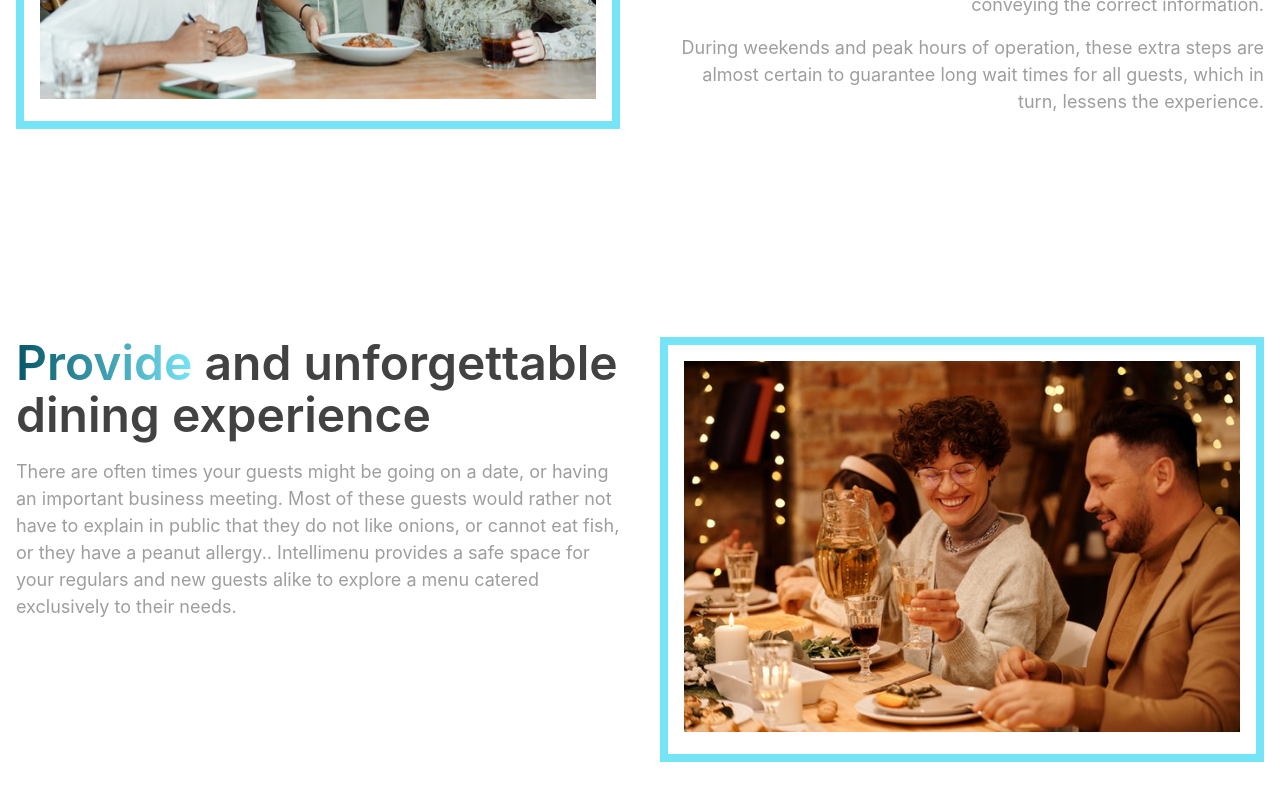
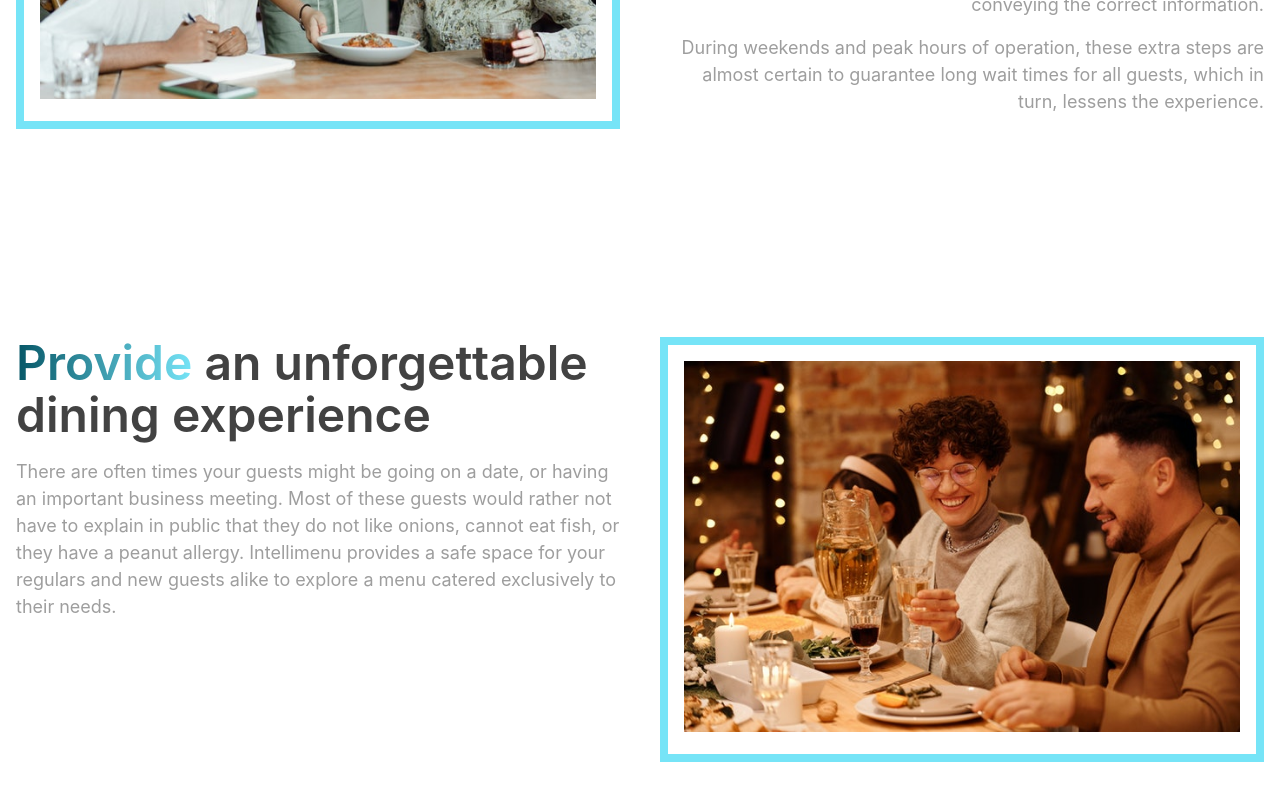
Before and after one commit to s-kngstn/intelli-menu, a Next.js app: page /about in a window 1280 px wide. Shown: the part 1166-1966 px from the top of the page. Built offline with nearby package versions, Linux system fonts and the light colour scheme.

Commit message:
about page edit

```diff
--- a/pages/about.tsx
+++ b/pages/about.tsx
@@ -105,13 +105,13 @@ const About: NextPage = () => {
               >
                 Provide
               </Text>{" "}
-              and unforgettable dining experience{" "}
+              an unforgettable dining experience{" "}
             </Heading>
             <Text color="gray.500" fontSize="lg">
               There are often times your guests might be going on a date, or
               having an important business meeting. Most of these guests would
               rather not have to explain in public that they do not like onions,
-              or cannot eat fish, or they have a peanut allergy.. Intellimenu
+              cannot eat fish, or they have a peanut allergy. Intellimenu
               provides a safe space for your regulars and new guests alike to
               explore a menu catered exclusively to their needs.
             </Text>
```
